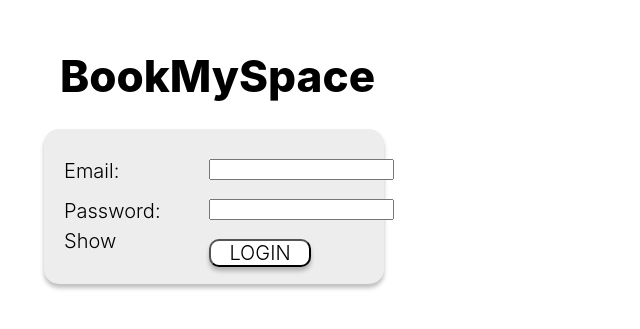
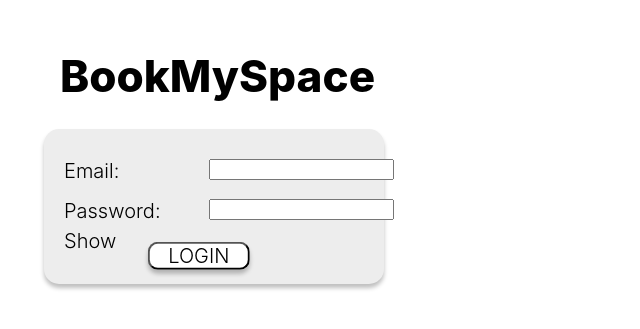
Before and after one commit to YahyaAxmed/naimuri, a React (Create React App) app in the folder frontend/: page /login in a window 1280 px wide. Shown: the part 231-560 px from the top of the page, without its empty margins (0-640 px from the left). Built offline with nearby package versions, Linux system fonts and the light colour scheme.

Commit message:
centered_button

```diff
--- a/frontend/src/App.css
+++ b/frontend/src/App.css
@@ -71,8 +71,7 @@
 }
 
 button {
-  width: 30%;
-  height: 10%;
+  width: 40%;
   padding-left: 16px;
   padding-right: 16px;
   font-size: 16px;
@@ -83,6 +82,9 @@ button {
   gap: 8px;
   display: flex;
   align-items: center;
+  position: relative;
+  left: 50%;
+  transform: translate(-60%, 10%);
 }
 .center {
     position: relative;
--- a/frontend/src/UserDashboard.jsx
+++ b/frontend/src/UserDashboard.jsx
@@ -131,11 +131,10 @@ function UserDashboard() {
                     </td>
                   </tr>
                 </table>
+                <Link to="/reservation">Modify</Link> {/* Use Link to navigate to UserReservation */}
                 <button onClick={() => handleCheckIn(reservation.id)}>
                   Check-In
                 </button>
-
-            <Link to="/reservation">Modify</Link> {/* Use Link to navigate to UserReservation */}
               </>
             )}
             <button onClick={() => toggleDetails(reservation.id)}>
```
